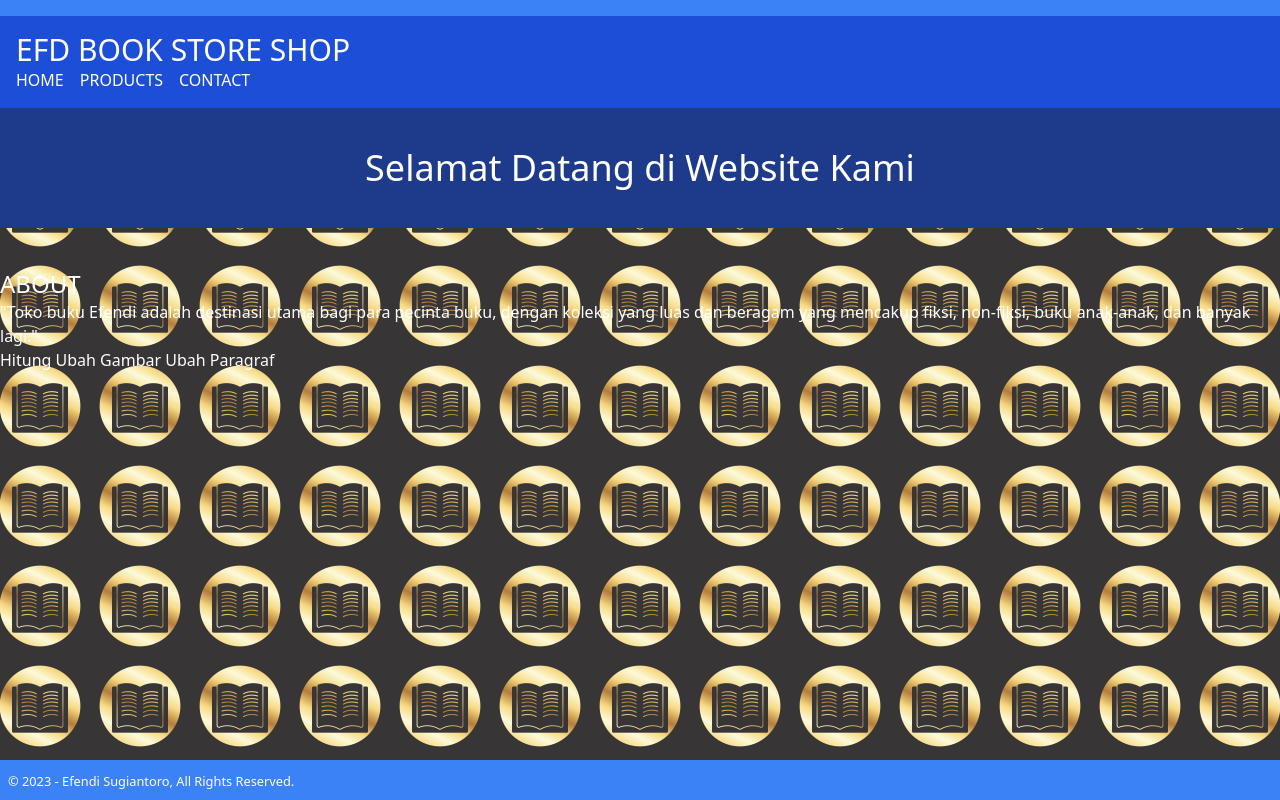
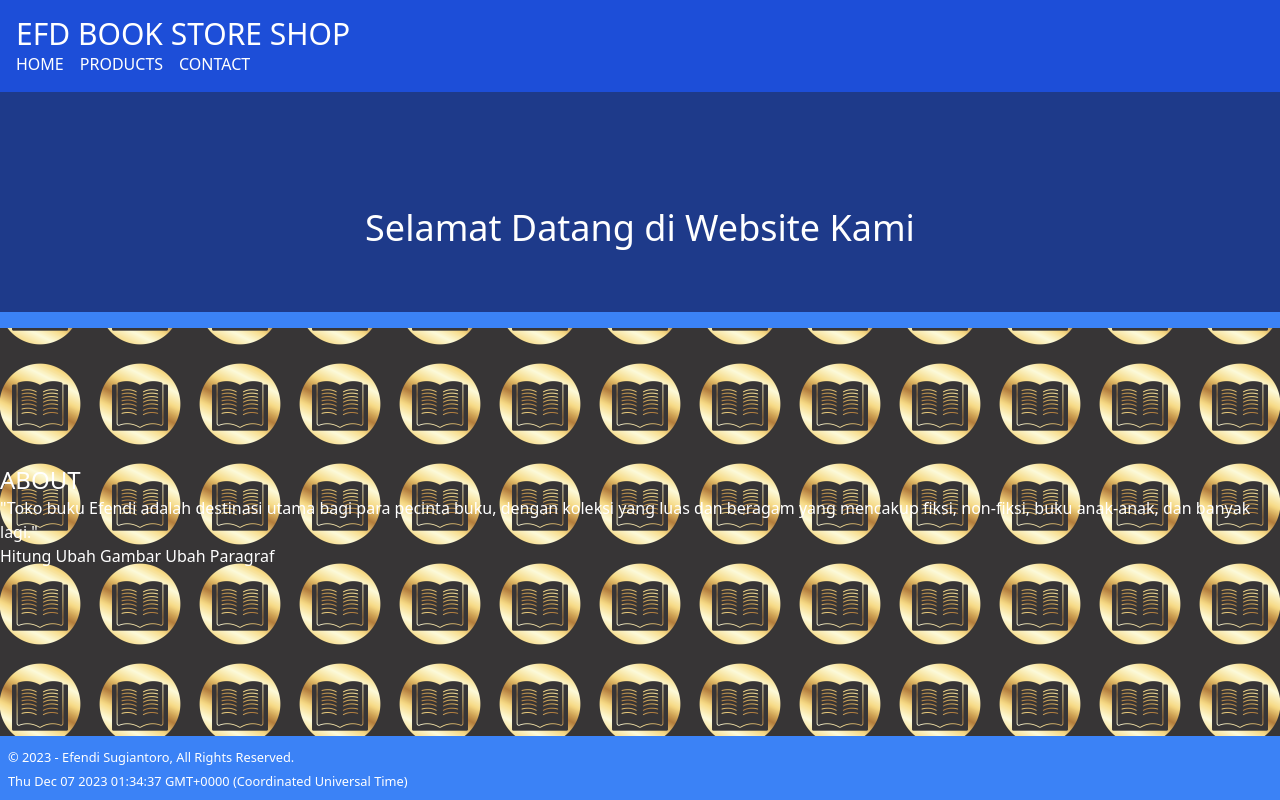
Before and after one commit to EfendiSugiantoro55/ass_effendisugiantoro, a plain HTML site: page index.html in a window 1280 px wide. Drawn offline with nearby package versions, Linux system fonts and the light colour scheme.

Commit message:
upload file

```diff
--- a/index.html
+++ b/index.html
@@ -1,5 +1,5 @@
 <!DOCTYPE html>
-<html>
+<html lang="en">
 
 <head>
     <meta charset="utf-8">
@@ -11,6 +11,28 @@
 
 <body class="bg-gray-100 bg-center bg-repeat" style="background-image: url('buku1.png');">
 
+    <!-- Fixed navbar -->
+    <div class="bg-blue-700 text-white fixed w-full z-10">
+        <div class="container mx-auto p-4">
+            <h1 class="text-3xl">
+                <a href="index.html">EFD BOOK STORE SHOP</a>
+            </h1>
+            <ul class="flex space-x-4">
+                <li class="active"><a href="index.html">HOME</a></li>
+                <li><a href="about.html">PRODUCTS</a></li>
+                <li><a href="contact.html">CONTACT</a></li>
+            </ul>
+        </div>
+    </div>
+
+    <!-- Fixed banner -->
+    <section class="bg-blue-900 text-white py-16  w-full pt-52">
+        <!-- Added top offset -->
+        <div class="container mx-auto">
+            <h2 class="text-4xl text-center">Selamat Datang di Website Kami</h2>
+        </div>
+    </section>
+
     <!-- header -->
     <div class="bg-blue-500 p-2">
         <div class="container mx-auto flex justify-end">
@@ -21,28 +43,9 @@
             </ul>
         </div>
     </div>
-    <header class="bg-blue-700 text-white">
-        <div class="container mx-auto p-4">
-            <h1 class="text-3xl">
-                <a href="index.html">EFD BOOK STORE SHOP</a>
-            </h1>
-            <ul class="flex space-x-4">
-                <li class="active"><a href="index.html">HOME</a></li>
-                <li><a href="about.html">PRODUCTS</a></li>
-                <li><a href="contact.html">CONTACT</a></li>
-            </ul>
-        </div>
-    </header>
-
-    <!-- banner -->
-    <section class="bg-blue-900 text-white py-10">
-        <div class="container mx-auto">
-            <h2 class="text-4xl text-center">Selamat Datang di Website Kami</h2>
-        </div>
-    </section>
 
     <!-- about -->
-    <section class="py-10">
+    <section class="py-10 mt-24">
         <div class="container mx-auto text-white">
             <h3 class="text-2xl">ABOUT</h3>
             <p id="about-paragraph">
@@ -58,6 +61,8 @@
     <footer class="bg-blue-500 text-white fixed inset-x-0 bottom-0 p-2">
         <div class="container mx-auto">
             <small>&copy; 2023 - Efendi Sugiantoro, All Rights Reserved.</small>
+            <br>
+            <small id="tanggal"></small>
         </div>
     </footer>
 
@@ -86,6 +91,10 @@
 
         // Tampilkan sesuatu di konsol yang berhubungan dengan website
         console.log("Website Efendi Sugiantoro Book Store telah dimuat.");
+
+        var date = new Date()
+        const tanggal = document.getElementById("tanggal")
+        tanggal.innerHTML = date
     </script>
 
 </body>
```
Also changed, not shown: about.html (+2 -2 lines), contact.html (+21 -16 lines).
